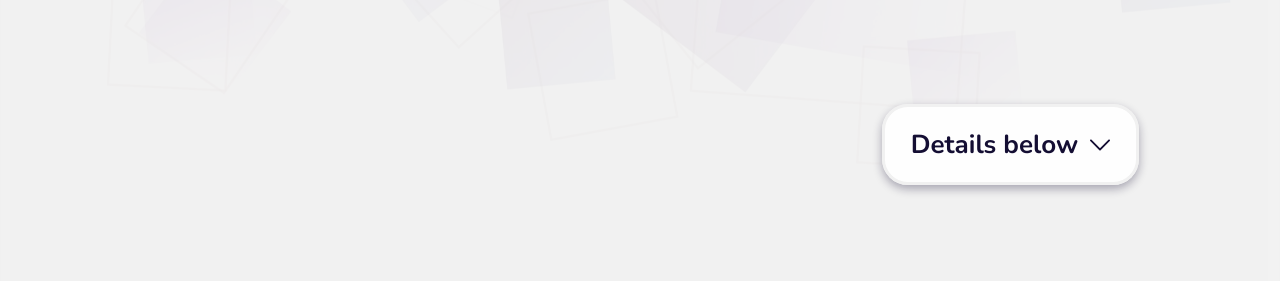
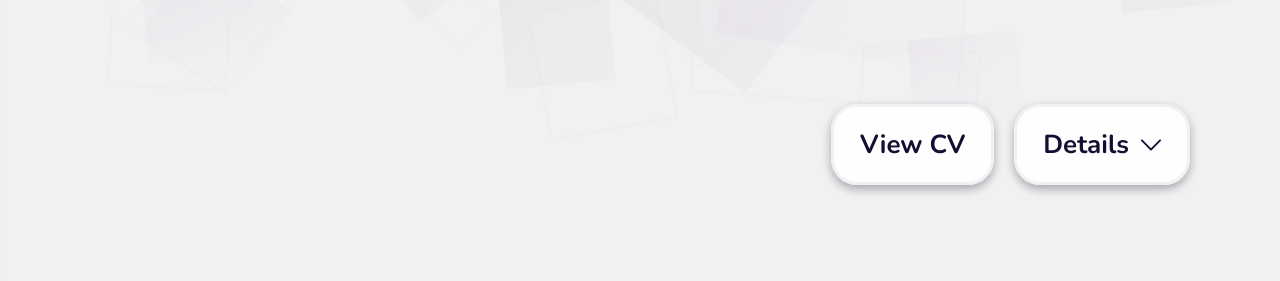
Before and after one commit to dumkaguv/portfolio-website, a website built with Vite: page index.html in a window 1280 px wide. Shown: the part 519-800 px from the top of the page. Built offline with nearby package versions, Linux system fonts and the light colour scheme; files whose address does not match are found by name.

Commit message:
feat: button View CV

```diff
--- a/index.html
+++ b/index.html
@@ -442,15 +442,31 @@
               </div>
             </div>
           </div>
+          <div class="hero__explore-buttons">
+            <div class="hero__explore-button-outer">
+              <a
+                href="./Dmitrii_Golovicichin_CV_EN_no_photo.pdf"
+                class="hero__explore-button button glass-block"
+                target="_blank"
+                rel="noopener noreferrer"
+                >View CV</a
+              >
+            </div>
             <div class="hero__explore-button-outer">
               <a class="hero__explore-button button glass-block" href="#about">
-              Details below
-              <svg fill="#000000" height="20px" width="20px" viewBox="0 0 330 330">
+                Details
+                <svg
+                  fill="#000000"
+                  height="20px"
+                  width="20px"
+                  viewBox="0 0 330 330"
+                >
                   <path
                     d="M325.607,79.393c-5.857-5.857-15.355-5.858-21.213,0.001l-139.39,139.393L25.607,79.393  c-5.857-5.857-15.355-5.858-21.213,0.001c-5.858,5.858-5.858,15.355,0,21.213l150.004,150c2.813,2.813,6.628,4.393,10.606,4.393  s7.794-1.581,10.606-4.394l149.996-150C331.465,94.749,331.465,85.251,325.607,79.393z"
                   />
                 </svg>
               </a>
+            </div>
           </div>
         </div>
       </section>
@@ -1070,7 +1086,7 @@
           </div>
         </div>
       </section>
-      <section id="work-experience" class="container">
+      <section id="work-experience" data-aos="fade-right" class="container">
         <header class="container__header">
           <h2 class="container__header-title">
             Work <span class="highlighted-text">Experience</span>
@@ -1083,7 +1099,7 @@
                 <time
                   datetime="2023-09"
                   class="work-experience-card__date highlighted-text"
-                  >September 2023 - Present</time
+                  >September 2023 - May 2025</time
                 >
                 <h3 class="work-experience-card__title">
                   <a
--- a/styles/blocks/sections/_hero.scss
+++ b/styles/blocks/sections/_hero.scss
@@ -78,6 +78,13 @@
     }
   }
 
+  &__explore-buttons {
+    display: flex;
+    align-items: center;
+    justify-content: center;
+    column-gap: 20px;
+  }
+
   &__explore-button {
     display: flex;
     align-items: center;
```
Also changed, not shown: styles/main.css, 2 other files. Lines whose indentation alone changed are shown as unchanged.
